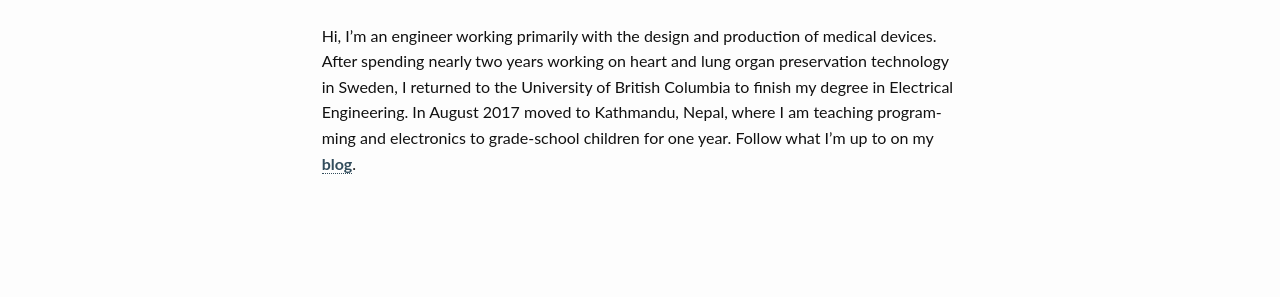
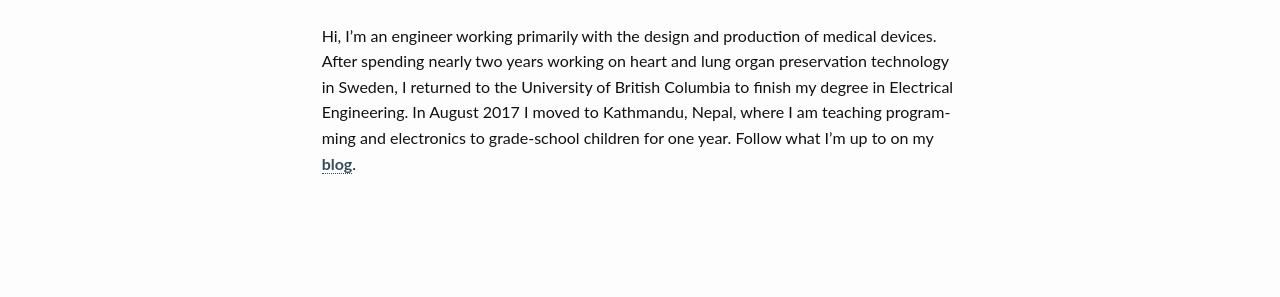
Before and after one commit to hpigot/hpigot.github.io, a Jekyll site: the page built from pages/pages-root-folder/index.md, in a window 1280 px wide. Shown: the part 172-469 px from the top of the page. Built offline with Jekyll 4.4.1, drawn with Linux system fonts in a browser that asks for light colours.

Commit message:
typo correction on homepage

```diff
--- a/pages/pages-root-folder/index.md
+++ b/pages/pages-root-folder/index.md
@@ -6,6 +6,6 @@ header: no
 permalink: /index.html
 ---
 
-Hi, I'm an engineer working primarily with the design and production of medical devices. After spending nearly two years working on heart and lung organ preservation technology in Sweden, I returned to the University of British Columbia to finish my degree in Electrical Engineering. In August 2017 moved to Kathmandu, Nepal, where I am teaching programming and electronics to grade-school children for one year. Follow what I'm up to on my [blog][1].
+Hi, I'm an engineer working primarily with the design and production of medical devices. After spending nearly two years working on heart and lung organ preservation technology in Sweden, I returned to the University of British Columbia to finish my degree in Electrical Engineering. In August 2017 I moved to Kathmandu, Nepal, where I am teaching programming and electronics to grade-school children for one year. Follow what I'm up to on my [blog][1].
 
 [1]: {{ site.url }}{{ site.baseurl }}/blog/
```
